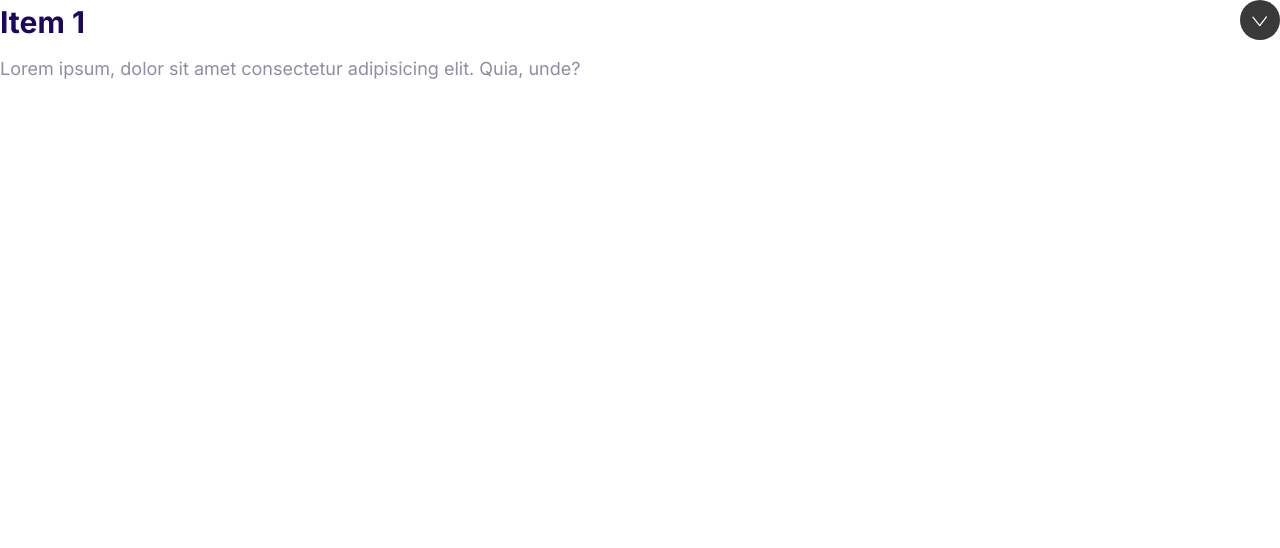
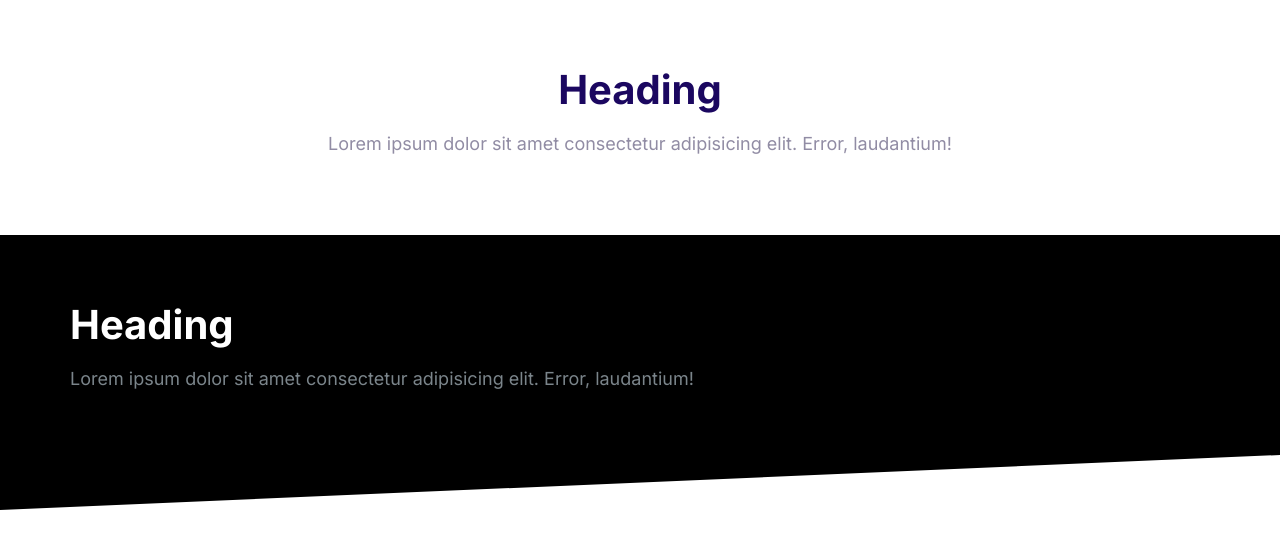
Before and after one commit to PatrikMajcher/moshify, a plain HTML site: page index.html in a window 1280 px wide. Drawn offline with Linux system fonts and the light colour scheme.

Commit message:
Added block elements

```diff
--- a/css/styles.css
+++ b/css/styles.css
@@ -568,3 +568,43 @@
    max-height: 100vh;
    opacity: 1
  }
+
+ /* Blocks */
+ .block {
+   --padding-vertical: 6rem;
+   padding: var(--padding-vertical) 2rem;
+
+
+ }
+
+ .block__header {
+   text-align: center;
+ }
+
+ .block__heading {
+   margin-top: 0;
+ }
+
+ .block--dark {
+   background: #000;
+   color: #7b858b;
+ }
+
+ .block--dark .block__heading {
+   color: #fff;
+ }
+
+ .block--skewed-right {
+   clip-path: polygon(0% 0%, 100% 0%, 100% 100%, 0% 80%);
+   padding-bottom: calc(var(--padding-vertical) + 4rem);
+ }
+
+ .block--skewed-left {
+   clip-path: polygon(0% 0%, 100% 0%, 100% 80%, 0% 100%);
+   padding-bottom: calc(var(--padding-vertical) + 4rem);
+ }
+
+ .container {
+   max-width: 1140px;
+   margin: 0 auto;
+ }
--- a/index.html
+++ b/index.html
@@ -14,19 +14,24 @@
     <link rel="stylesheet" href="css/styles.css" />
   </head>
   <body>
-    <div class="collapsible collapsible--expanded">
-      <header class="collapsible__header">
-        <h2 class="collapsible__heading">Item 1</h2>
-        <img
-          class="icon collapsible__chevron"
-          src="images/chevron.svg"
-          alt="Chevron icon"
-        />
+    <section class="block container">
+      <header class="block__header">
+        <h2 class="block__heading">Heading</h2>
+        <p>
+          Lorem ipsum dolor sit amet consectetur adipisicing elit. Error,
+          laudantium!
+        </p>
       </header>
-      <div class="collapsible__content">
-        Lorem ipsum, dolor sit amet consectetur adipisicing elit. Quia, unde?
+    </section>
+    <section class="block block--dark block--skewed-left">
+      <div class="container">
+        <h2 class="block__heading">Heading</h2>
+        <p>
+          Lorem ipsum dolor sit amet consectetur adipisicing elit. Error,
+          laudantium!
+        </p>
       </div>
-    </div>
+    </section>
     <script src="js/main.js"></script>
   </body>
 </html>
```
Also changed, not shown: components/block.html (added, +18 -0 lines).
